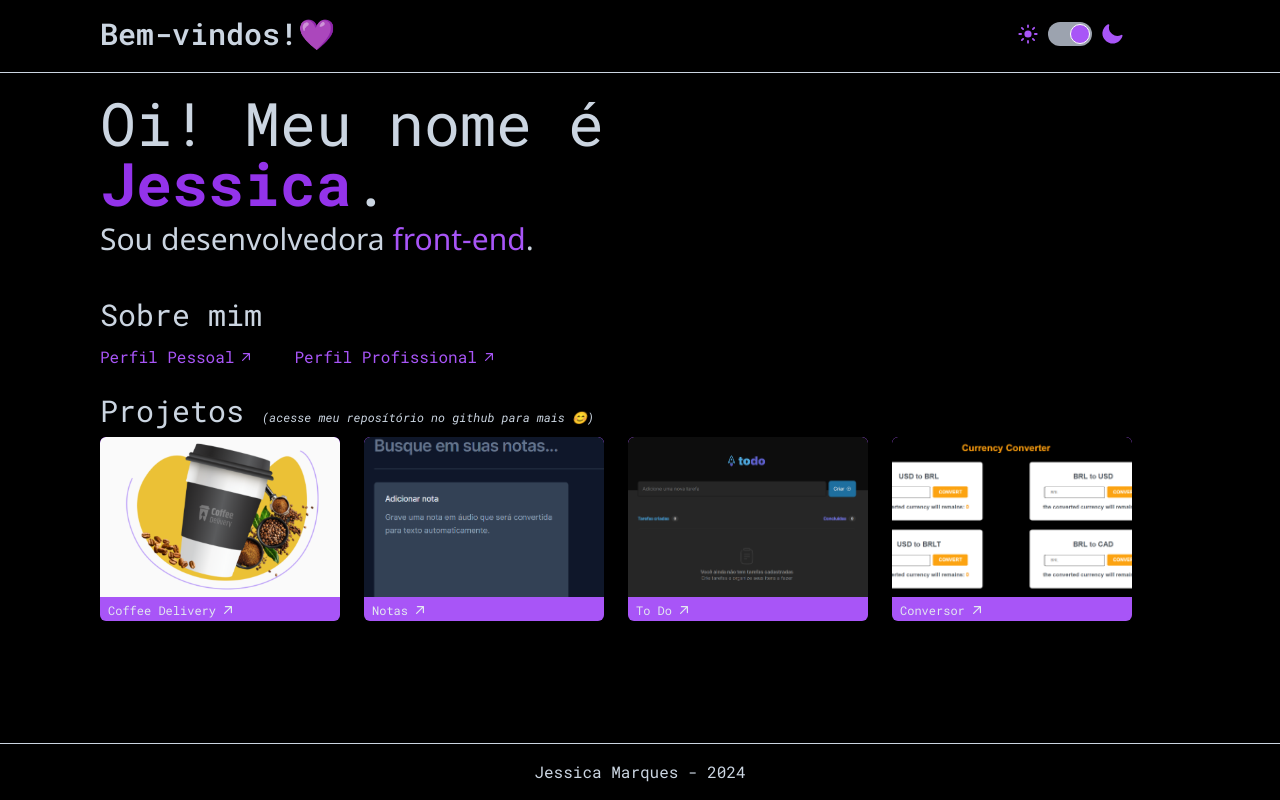
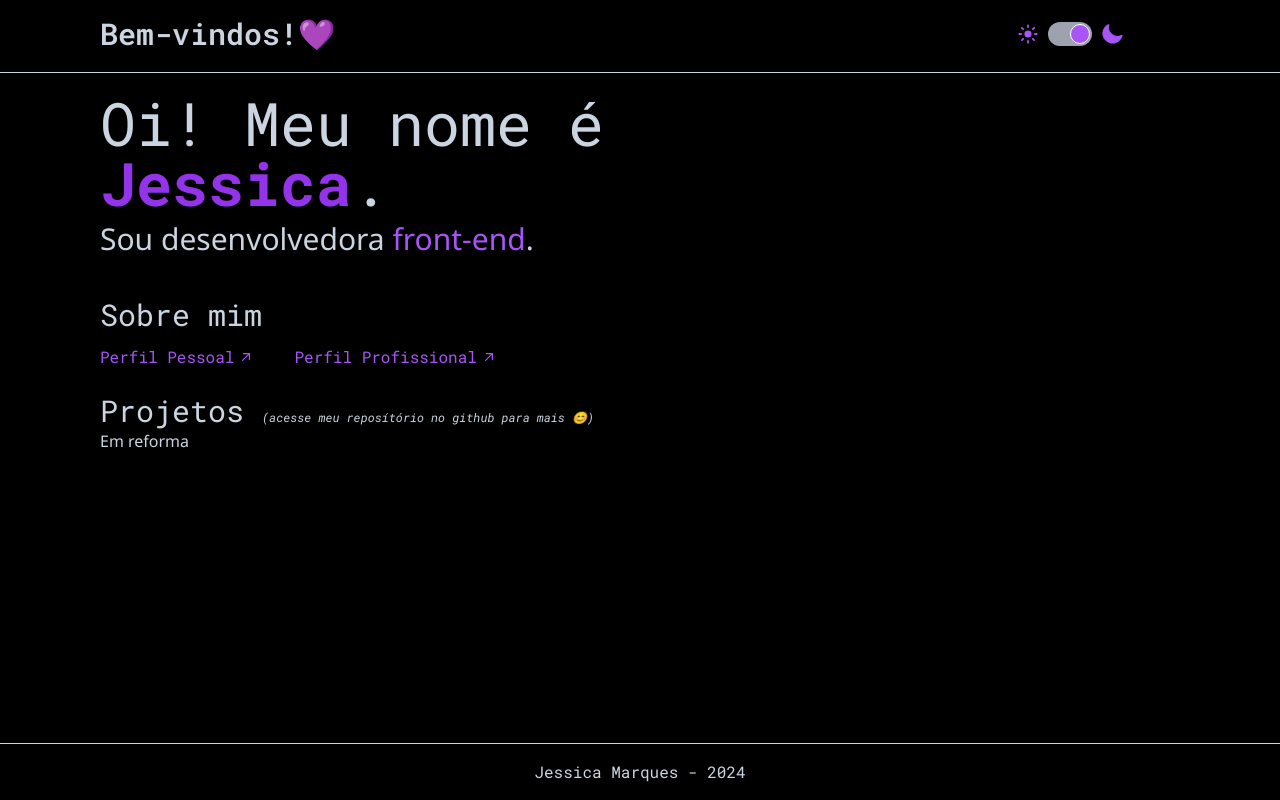
Before and after one commit to jessicaMarquess/my-profile, a React (Vite) app: page / in a window 1280 px wide. Built offline with nearby package versions, Linux system fonts and the light colour scheme; some icons are missing.

Commit message:
refact projects component

```diff
--- a/src/pages/Home/components/ProfileLink/index.tsx
+++ b/src/pages/Home/components/ProfileLink/index.tsx
@@ -1,7 +1,7 @@
-import { ArrowUpRightIcon } from "@heroicons/react/20/solid"
+import { ArrowUpRightIcon } from '@heroicons/react/20/solid'
 
 interface ProfileLinkProps {
-  title: string,
+  title: string
   href: string
 }
 
--- a/src/pages/Home/index.tsx
+++ b/src/pages/Home/index.tsx
@@ -1,10 +1,10 @@
 import Welcome from '../../components/Welcome'
-import React, { Fragment } from 'react'
-import ProjectsCard, { ProjectsCardProps } from './components/ProjectsCard'
-import imgCoffeeDelivery from '../../../public/coffee-delivery.png'
-import imgNotas from '../../../public/notas.png'
-import imgToDo from '../../../public/todo.png'
-import imgConversorMoedas from '../../../public/conversor.png'
+import React from 'react'
+// import ProjectsCard, { ProjectsCardProps } from './components/ProjectsCard'
+// import imgCoffeeDelivery from '../../../public/coffee-delivery.png'
+// import imgNotas from '../../../public/notas.png'
+// import imgToDo from '../../../public/todo.png'
+// import imgConversorMoedas from '../../../public/conversor.png'
 import ProfileLink from './components/ProfileLink'
 
 interface ThemeHomeProps {
@@ -12,26 +12,28 @@ interface ThemeHomeProps {
 }
 
 export const Home: React.FC<ThemeHomeProps> = ({ theme }) => {
-  const arrayProjectCards: ProjectsCardProps[] = [{
-    title: "Coffee Delivery",
-    link: "https://coffee-delivery-gamma-ivory.vercel.app/",
-    img: imgCoffeeDelivery
-  },
-  {
-    title: "Notas",
-    link: "https://notes-theta-sable.vercel.app/",
-    img: imgNotas
-  },
-  {
-    title: "To Do",
-    link: "https://challenge-01-todo.vercel.app/",
-    img: imgToDo
-  }, {
-    title: "Conversor",
-    link: "https://conversor-moedas-zeta.vercel.app/",
-    img: imgConversorMoedas
-  }
-  ]
+  // const arrayProjectCards: ProjectsCardProps[] = [
+  //   {
+  //     title: 'Coffee Delivery',
+  //     link: 'https://coffee-delivery-gamma-ivory.vercel.app/',
+  //     img: imgCoffeeDelivery,
+  //   },
+  //   {
+  //     title: 'Notas',
+  //     link: 'https://notes-theta-sable.vercel.app/',
+  //     img: imgNotas,
+  //   },
+  //   {
+  //     title: 'To Do',
+  //     link: 'https://challenge-01-todo.vercel.app/',
+  //     img: imgToDo,
+  //   },
+  //   {
+  //     title: 'Conversor',
+  //     link: 'https://conversor-moedas-zeta.vercel.app/',
+  //     img: imgConversorMoedas,
+  //   },
+  // ]
 
   return (
     <>
@@ -42,8 +44,11 @@ export const Home: React.FC<ThemeHomeProps> = ({ theme }) => {
             Sobre mim
           </h1>
           <div className="flex gap-x-4 md:gap-x-10 lg:mt-3 mt-0">
-            <ProfileLink title='Perfil Pessoal' href="/perfil-pessoal" />
-            <ProfileLink title='Perfil Profissional' href="/perfil-profissional" />
+            <ProfileLink title="Perfil Pessoal" href="/perfil-pessoal" />
+            <ProfileLink
+              title="Perfil Profissional"
+              href="/perfil-profissional"
+            />
           </div>
           <h1 className="text-slate-700 dark:text-slate-300 font-roboto-mono text-3xl mt-6">
             Projetos{' '}
@@ -53,17 +58,7 @@ export const Home: React.FC<ThemeHomeProps> = ({ theme }) => {
           </h1>
 
           <div className="grid justify-center sm:justify-normal sm:grid-cols-2 sm:gap-6 md:grid-cols-3 md:gap-6 lg:flex lg:gap-x-6 mb-24">
-            {arrayProjectCards.map(project => {
-              return (
-                <Fragment key={project.title}>
-                  <ProjectsCard
-                    title={project.title}
-                    link={project.link}
-                    img={project.img}
-                  />
-                </Fragment>
-              )
-            })}
+            <p className="text-slate-700 dark:text-slate-300">Em reforma</p>
           </div>
         </div>
       </section>
```
